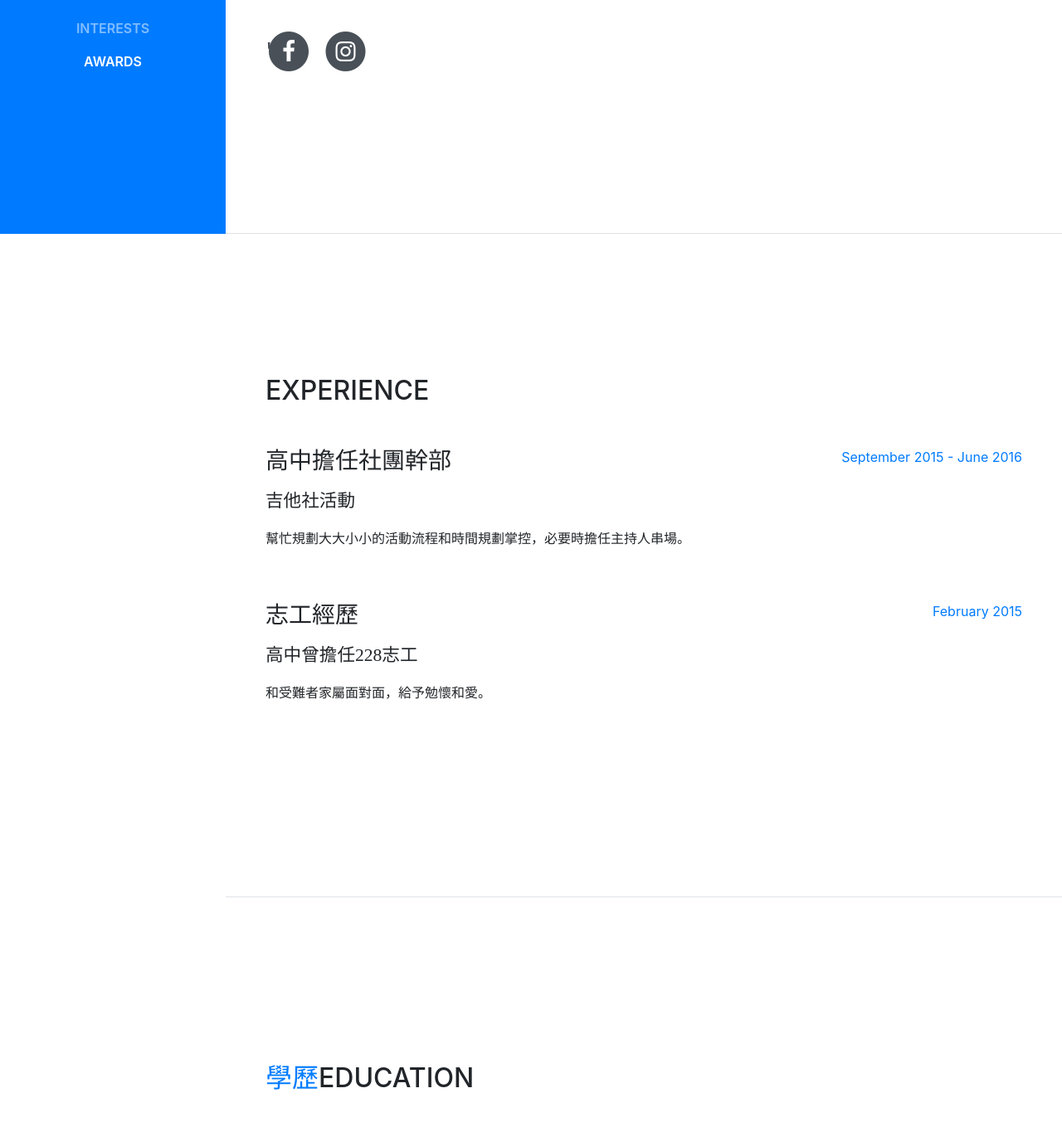
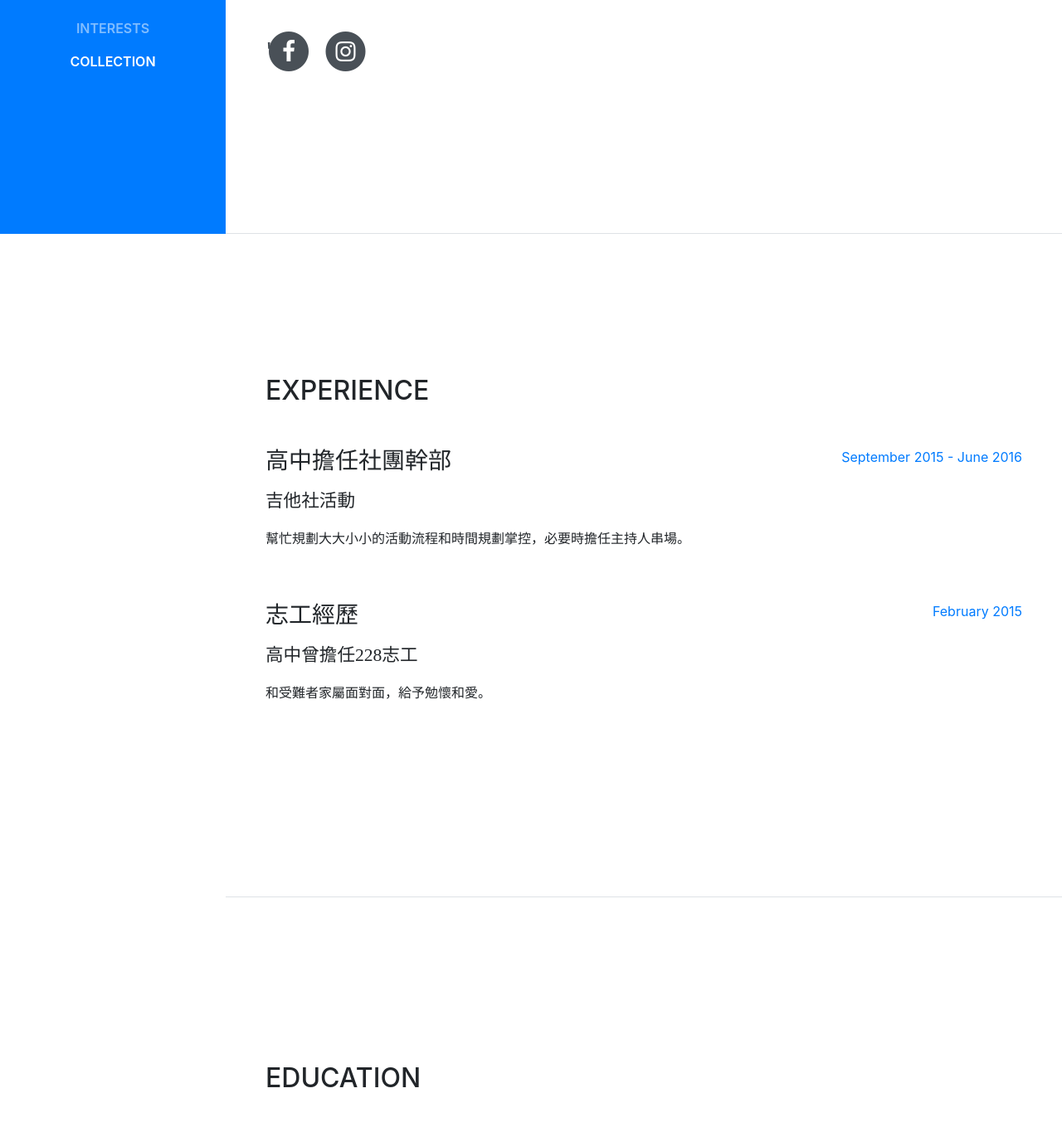
Before and after one commit to paniekhso/paniekhso.github.io, a website with bundled scripts: page index.html in a window 1280 px wide. Shown: the part 518-1883 px from the top of the page at 83% size. Built offline with nearby package versions, Linux system fonts and the light colour scheme; a web font is replaced by a local one.

Commit message:
Add files via upload

```diff
--- a/index.html
+++ b/index.html
@@ -56,7 +56,7 @@
             <a class="nav-link js-scroll-trigger" href="#interests">Interests</a>
           </li>
           <li class="nav-item">
-            <a class="nav-link js-scroll-trigger" href="#awards">Awards</a>
+            <a class="nav-link js-scroll-trigger" href="#collection">collection</a>
           </li>
         </ul>
       </div>
@@ -128,7 +128,7 @@
 
       <section class="resume-section p-3 p-lg-5 d-flex flex-column" id="education">
         <div class="my-auto">
-          <h2 class="mb-5"><span class="text-primary">學歷</span>Education</h2>
+          <h2 class="mb-5"><span class="text-primary"></span>Education</h2>
 
 		 <div class="timeline">
           <div class="timeline-block timeline-left">
@@ -197,9 +197,9 @@
         </div>
       </section>
 
-      <section class="resume-section p-3 p-lg-5 d-flex flex-column" id="awards">
+      <section class="resume-section p-3 p-lg-5 d-flex flex-column" id="collection">
         <div class="my-auto">
-          <h2 class="mb-5"><span class="text-primary">作品集</span> </h2>
+          <h2 class="mb-5"><span class="text-primary"></span>collection</h2>
     <div id="accordion">
 
   <div class="card">
@@ -269,14 +269,14 @@
       <td><img class="img-fluid img-profile  mx-auto mb-2" src="img/CROWD LU.jpg" alt=""  width="560px" height="315px></td>
     </tr>
     <tr>
+      <th scope="row">2</th>
+      <td>about pan</td>
+      <td></td>
+      <td><img class="img-fluid img-profile  mx-auto mb-2" src="img/ics pan.jpg" alt=""  width="560px" height="315x></td>
+    </tr>
+    <tr>
       <th scope="row"></th>
       <td></td>
-      <td></td>
-      <td></td>
-    </tr>
-    <tr>
-      <th scope="row">2</th>
-      <td>about pan</td>
       <td></td>
       <td></td>
     </tr>
```
